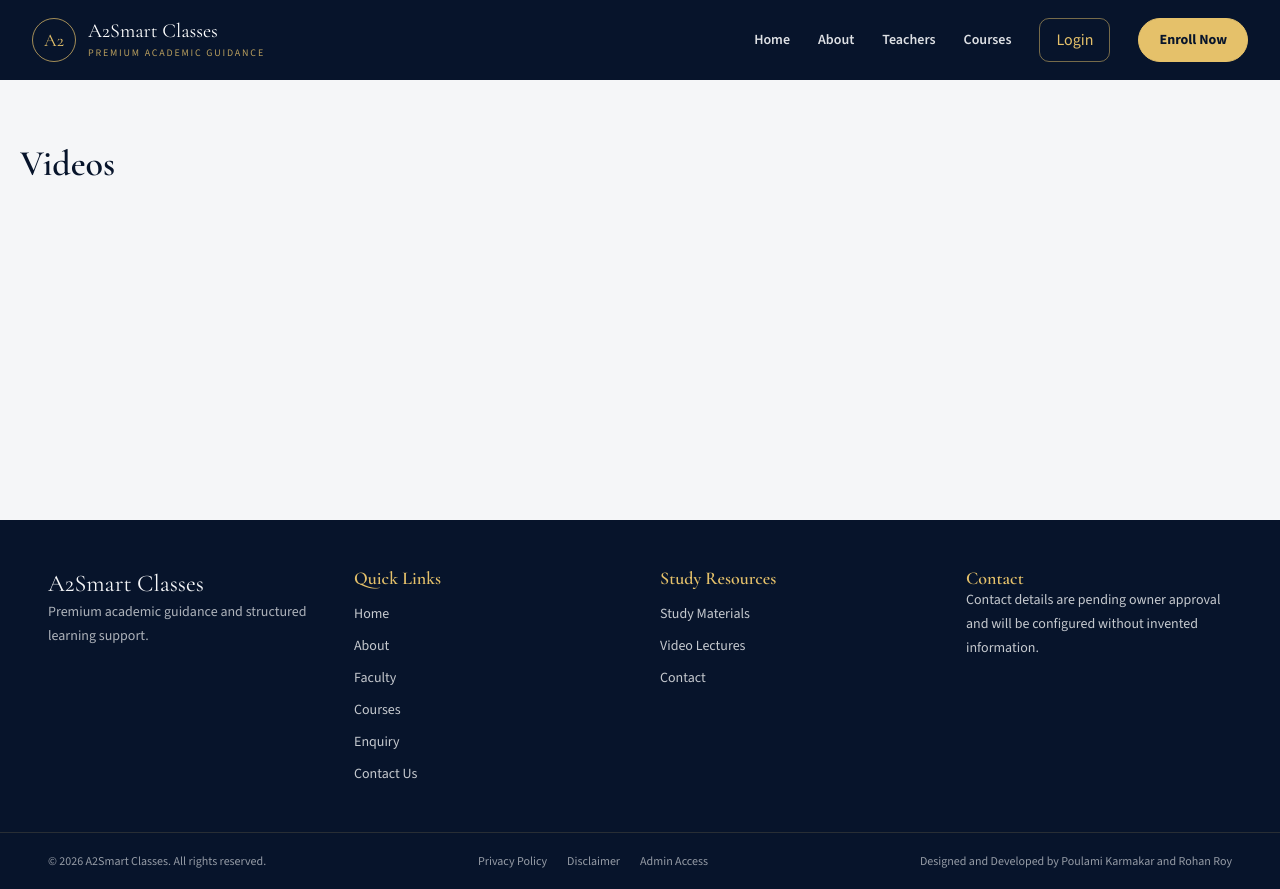
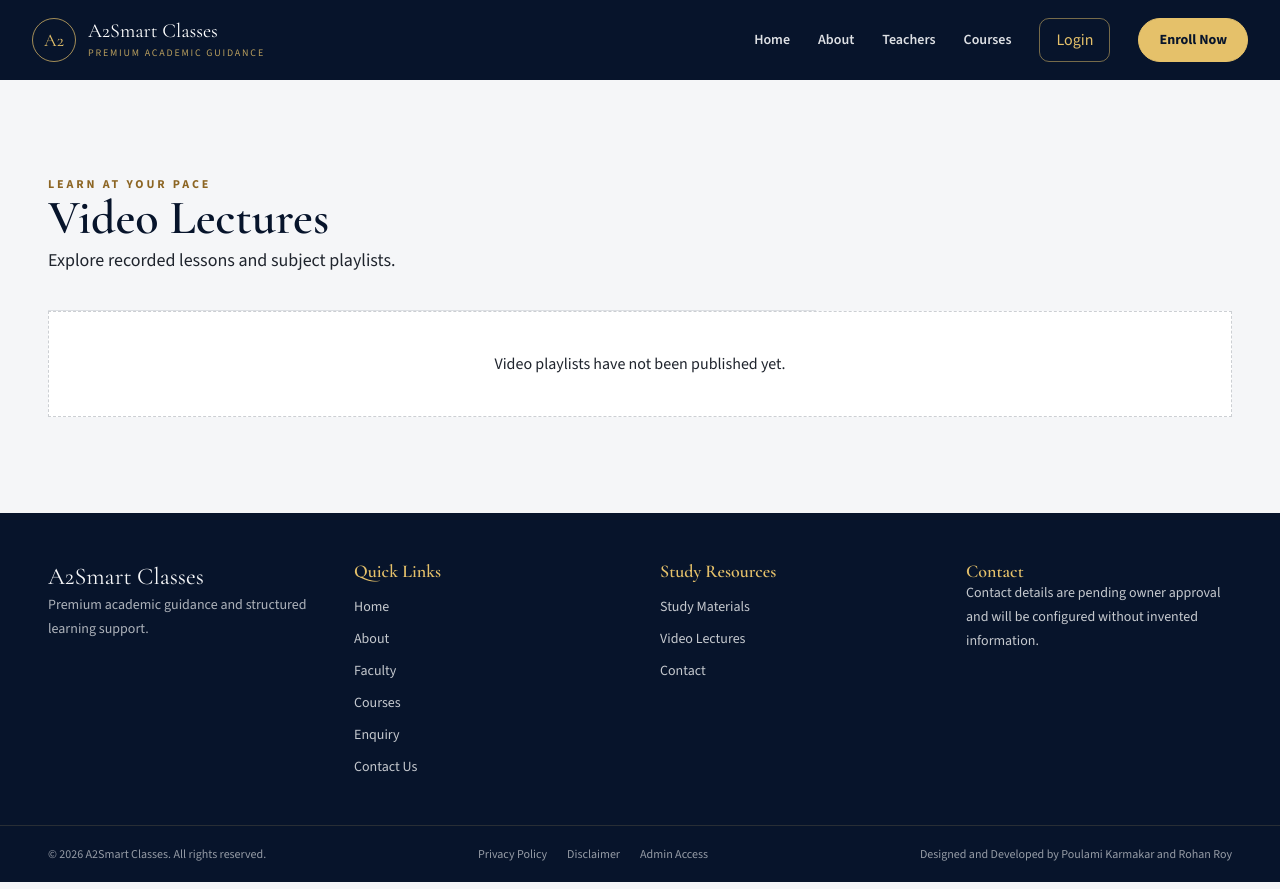
Before and after one commit to royrohan1437/A2_Smart_Classes_Final, a Next.js app: page /videos in a window 1280 px wide. Built offline with nearby package versions, Linux system fonts and the light colour scheme.

Commit message:
feat(T12): build video lectures page

```diff
--- a/src/app/(public)/videos/page.tsx
+++ b/src/app/(public)/videos/page.tsx
@@ -1,7 +1,75 @@
-export default function VideosPlaceholderPage() {
+export interface VideoPlaylist {
+  title: string;
+  description: string;
+  youtubePlaylistUrl: string;
+  thumbnailUrl: string;
+}
+
+// The approved YouTube playlist URLs will be managed in T31.
+const playlists: VideoPlaylist[] = [];
+
+function getYouTubeEmbedUrl(value: string): string | undefined {
+  try {
+    const url = new URL(value);
+    if (url.protocol !== "https:") return undefined;
+    if (url.hostname !== "www.youtube.com" && url.hostname !== "youtube.com") return undefined;
+    const listId = url.searchParams.get("list");
+    if (!listId || !/^[\w-]+$/.test(listId)) return undefined;
+    return `https://www.youtube-nocookie.com/embed/videoseries?list=${encodeURIComponent(listId)}`;
+  } catch {
+    return undefined;
+  }
+}
+
+export default function VideosPage() {
   return (
-    <main className="min-h-[55vh] px-5 py-16">
-      <h1 className="text-4xl text-navy-950">Videos</h1>
+    <main className="bg-ivory px-5 py-16 text-charcoal sm:px-8 sm:py-20 lg:px-12 lg:py-24">
+      <div className="mx-auto max-w-7xl">
+        <header className="max-w-3xl border-b border-navy-950/10 pb-9">
+          <p className="mb-3 text-xs font-bold uppercase tracking-[0.24em] text-gold-700">
+            Learn at your pace
+          </p>
+          <h1 className="text-4xl text-navy-950 sm:text-5xl">Video Lectures</h1>
+          <p className="mt-5 text-base leading-7 text-charcoal-soft sm:text-lg">
+            Explore recorded lessons and subject playlists.
+          </p>
+        </header>
+        {playlists.length === 0 ? (
+          <p className="mt-12 border border-dashed border-navy-950/20 bg-white px-6 py-10 text-center text-charcoal-soft">
+            Video playlists have not been published yet.
+          </p>
+        ) : (
+          <ul className="mt-12 grid list-none gap-8 p-0 md:grid-cols-2">
+            {playlists.map((playlist, index) => {
+              const embedUrl = getYouTubeEmbedUrl(playlist.youtubePlaylistUrl);
+              return (
+                <li key={playlist.youtubePlaylistUrl}>
+                  {index === 0 ? (
+                    <p className="mb-3 text-sm font-semibold text-gold-700">Featured playlist</p>
+                  ) : null}
+                  <h2 className="font-serif text-2xl text-navy-950">{playlist.title}</h2>
+                  <p className="my-3 text-sm text-charcoal-soft">{playlist.description}</p>
+                  {embedUrl ? (
+                    <iframe
+                      title={`${playlist.title} YouTube playlist`}
+                      src={embedUrl}
+                      loading="lazy"
+                      referrerPolicy="strict-origin-when-cross-origin"
+                      allow="accelerometer; autoplay; clipboard-write; encrypted-media; gyroscope; picture-in-picture; web-share"
+                      allowFullScreen
+                      className="aspect-video w-full border-0"
+                    />
+                  ) : (
+                    <p role="status" className="bg-white p-4 text-sm text-charcoal-soft">
+                      This playlist link is unavailable.
+                    </p>
+                  )}
+                </li>
+              );
+            })}
+          </ul>
+        )}
+      </div>
     </main>
   );
 }
```
